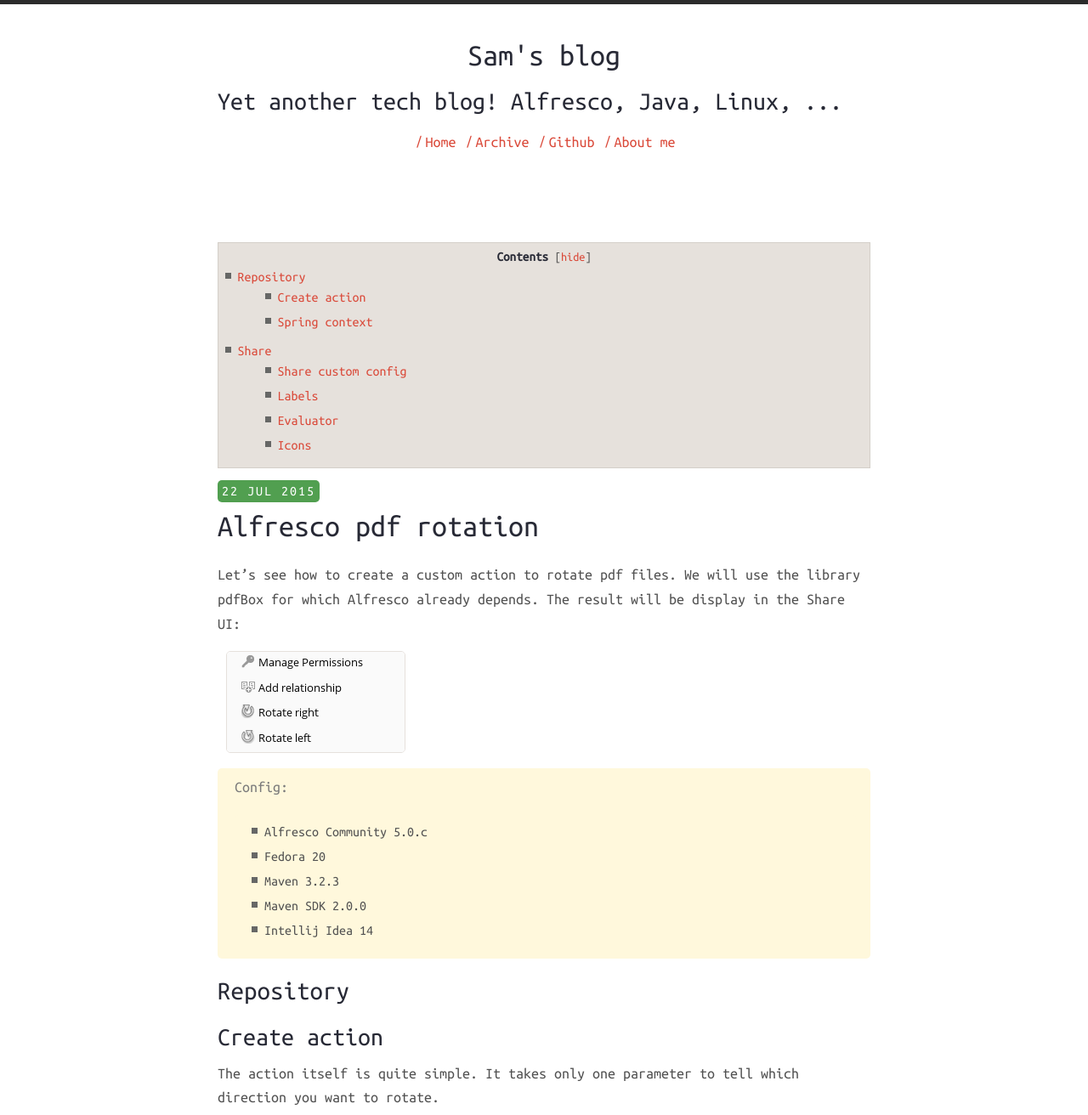
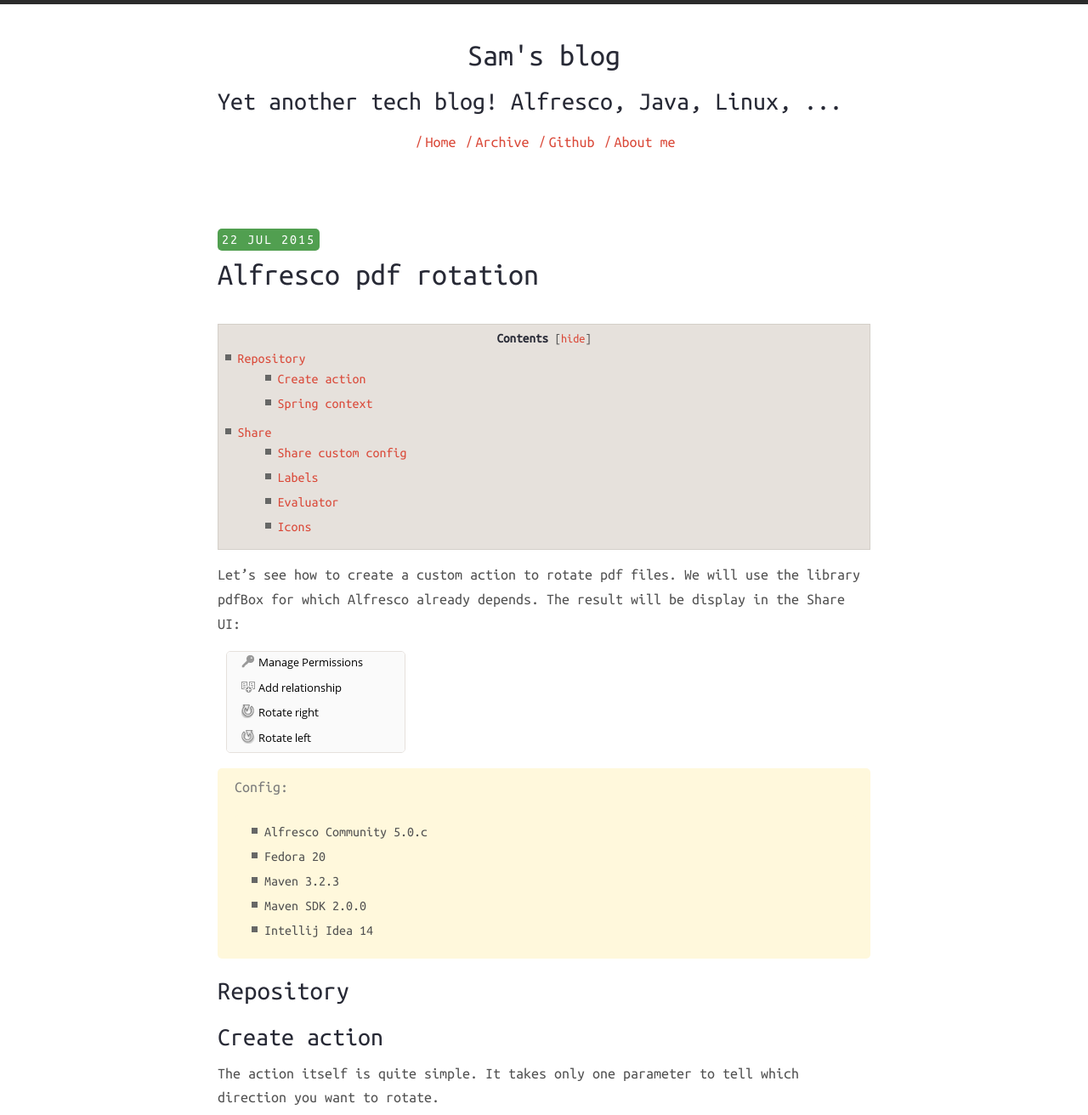
Before and after one commit to TheWeirdDev/theweirddev.github.io, a Jekyll site: the page built from _posts/2015-07-22-pdf-rotation.markdown, in a window 1280 px wide, cut to the strip 0-1312 px from the top of the page. Shown: the whole strip at 85% size. Built offline with Jekyll 4.4.1, drawn with Linux system fonts in a browser that asks for light colours; nearby versions of some CDN libraries; comment, search, counter and statistics services are not loaded.

Commit message:
Move toc after post title

```diff
--- a/_layouts/post.html
+++ b/_layouts/post.html
@@ -49,7 +49,7 @@
 	</div>
 </div>
 <script>
-    $('#main_content').toc({
+    $('#main_content .post').toc({
     showAlways:true,
     showText:'Expand TOC',
     saveShowStatus:false
--- a/assets/css/toc.css
+++ b/assets/css/toc.css
@@ -14,10 +14,10 @@
  */
 
 #toc, .toc, .mw-warning {
-    background-color: #F9F9F9;
-    border: 1px solid #AAAAAA;
+    background-color: #f0f0f0;
     font-size: 95%;
-    padding: 5px;
+    padding: 5px 5px 5px 10px;
+    border-radius: 4px;
 }
 #toc h2, .toc h2 {
     border: medium none;
```
